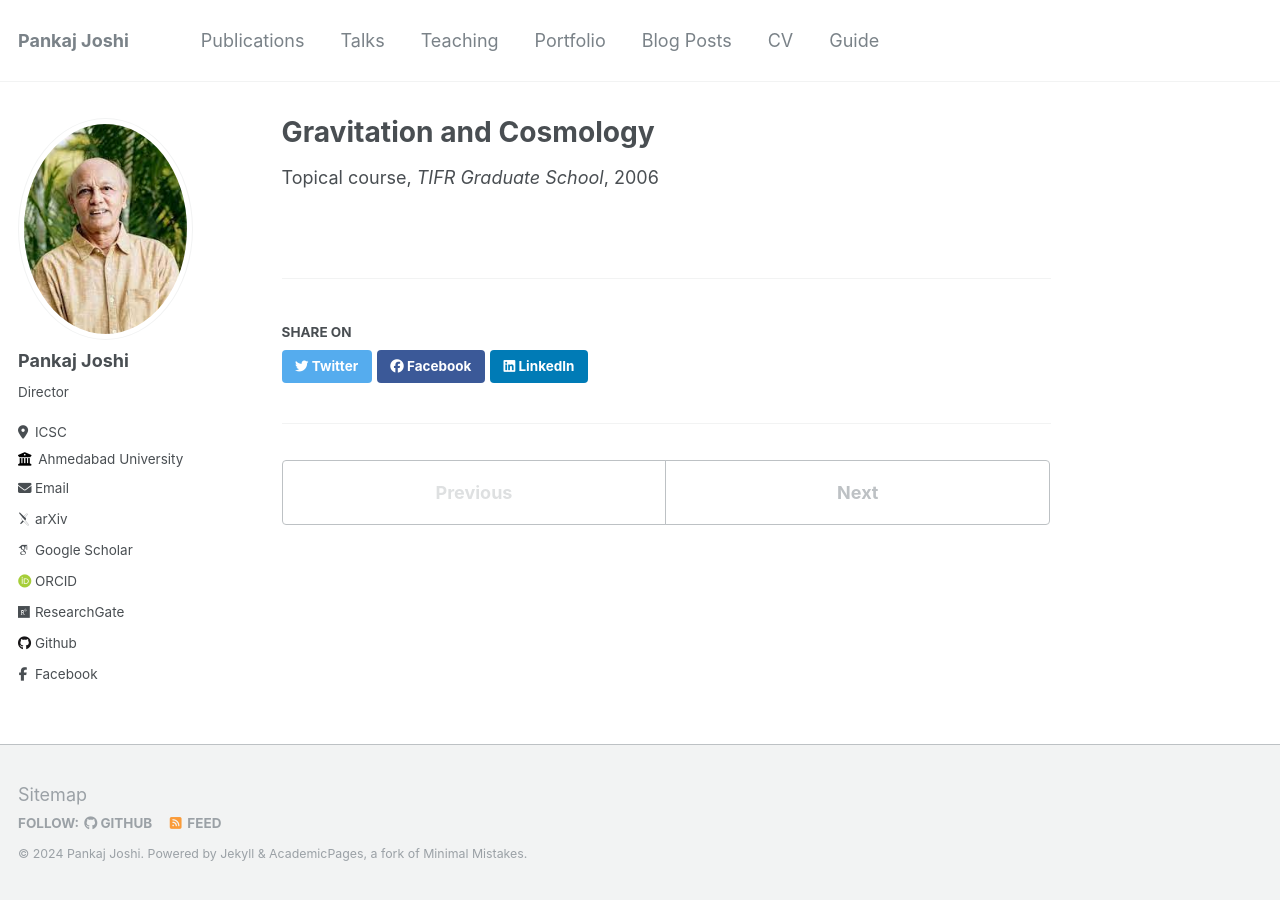
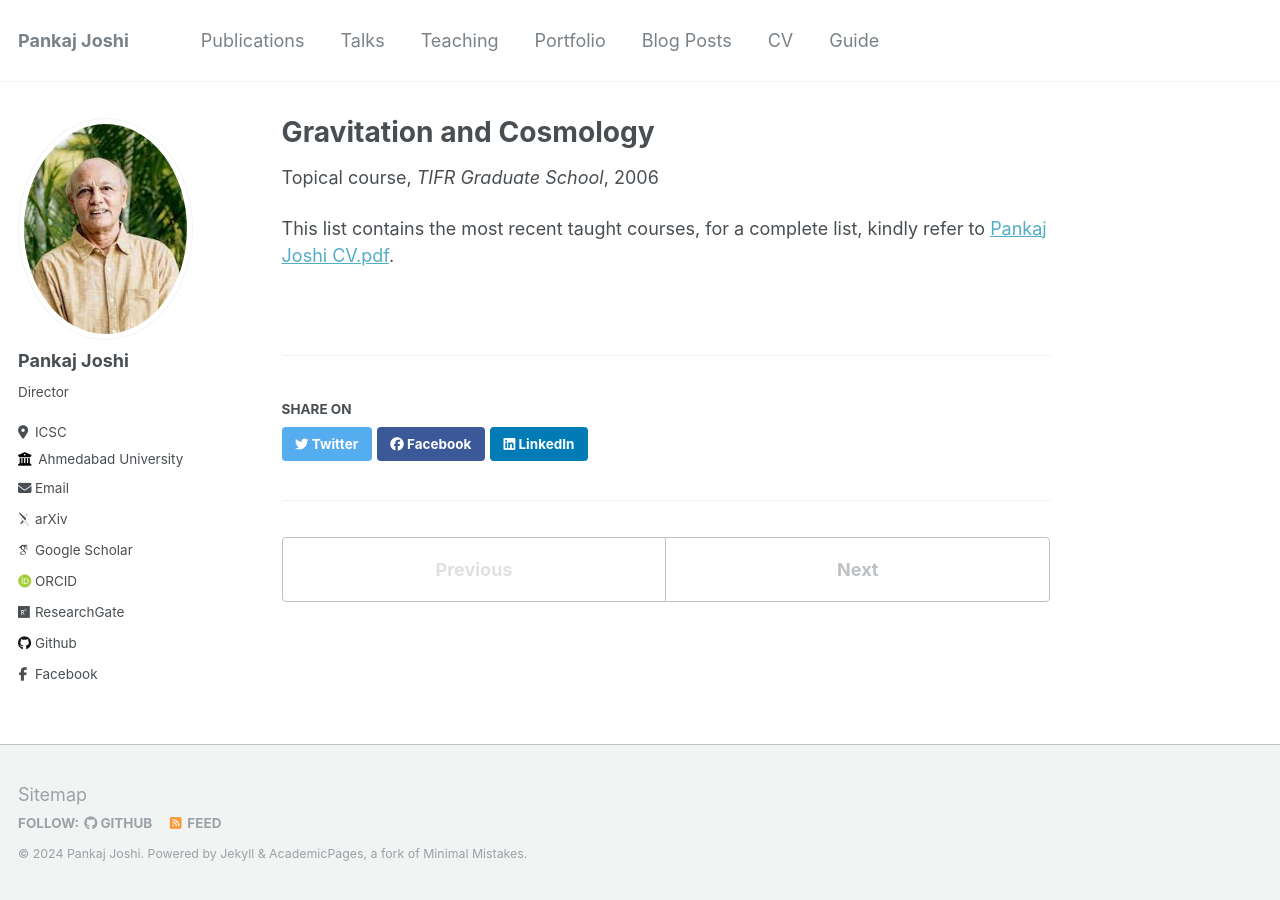
Before and after one commit to Pankaj-S-Joshi/Pankaj-S-Joshi.github.io, a Jekyll site: the page built from _teaching/TIFR Gravitation and Cosmology.md, in a window 1280 px wide. Built offline with Jekyll 4.4.1, drawn with Linux system fonts in a browser that asks for light colours; some web fonts are replaced.

Commit message:
Update TIFR Gravitation and Cosmology.md
Added the description of the complete list

```diff
--- a/_teaching/TIFR Gravitation and Cosmology.md
+++ b/_teaching/TIFR Gravitation and Cosmology.md
@@ -6,3 +6,5 @@ venue: "TIFR Graduate School"
 date: 01-01-2006
 location: "TIFR, India"
 ---
+
+This list contains the most recent taught courses, for a complete list, kindly refer to [Pankaj Joshi CV.pdf](/files/Pankaj%20Joshi%20CV.pdf).
```
